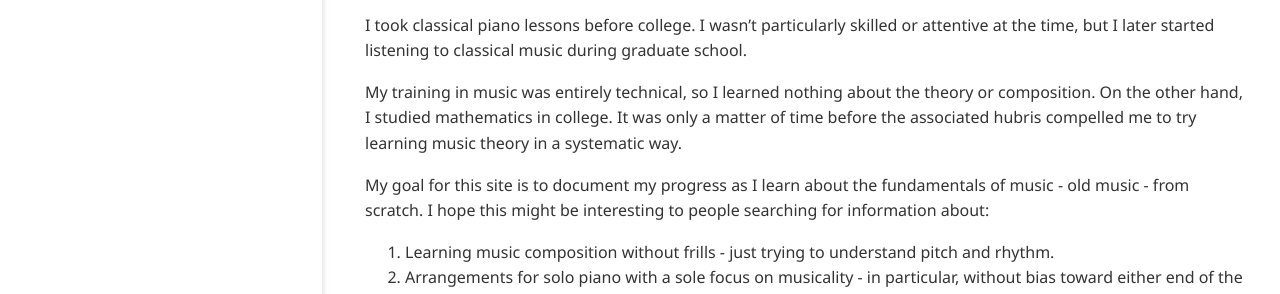
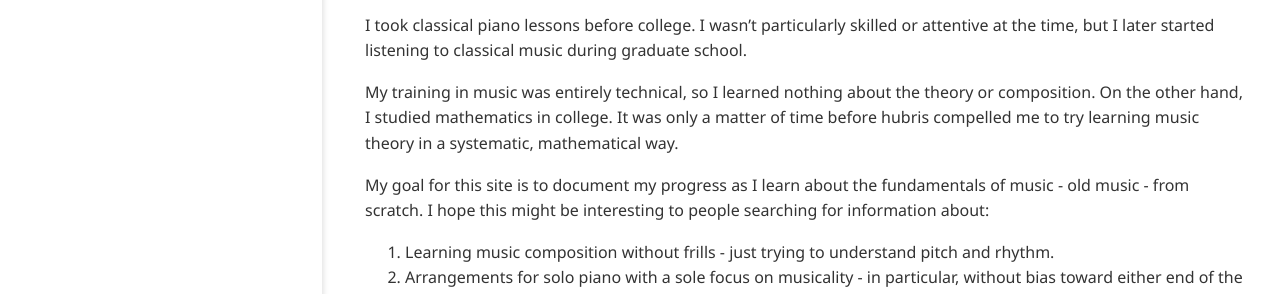
Before and after one commit to ansyblenetwork/arrpiano, a Jekyll site: the page built from _posts/2021-05-17-about.md, in a window 1280 px wide and 944 px high. Shown: the part 465-759 px from the top of the window. Built offline with Jekyll 4.4.1, drawn with Linux system fonts in a browser that asks for light colours.

Commit message:
Update 2021-05-17-about.md

```diff
--- a/_posts/2021-05-17-about.md
+++ b/_posts/2021-05-17-about.md
@@ -18,7 +18,7 @@
 
 I took classical piano lessons before college. I wasn't particularly skilled or attentive at the time, but I later started listening to classical music during graduate school.
 
-My training in music was entirely technical, so I learned nothing about the theory or composition. On the other hand, I studied mathematics in college. It was only a matter of time before the associated hubris compelled me to try learning music theory in a systematic way.
+My training in music was entirely technical, so I learned nothing about the theory or composition. On the other hand, I studied mathematics in college. It was only a matter of time before hubris compelled me to try learning music theory in a systematic, mathematical way.
 
 My goal for this site is to document my progress as I learn about the fundamentals of music - old music - from scratch. I hope this might be interesting to people searching for information about:
 
```
